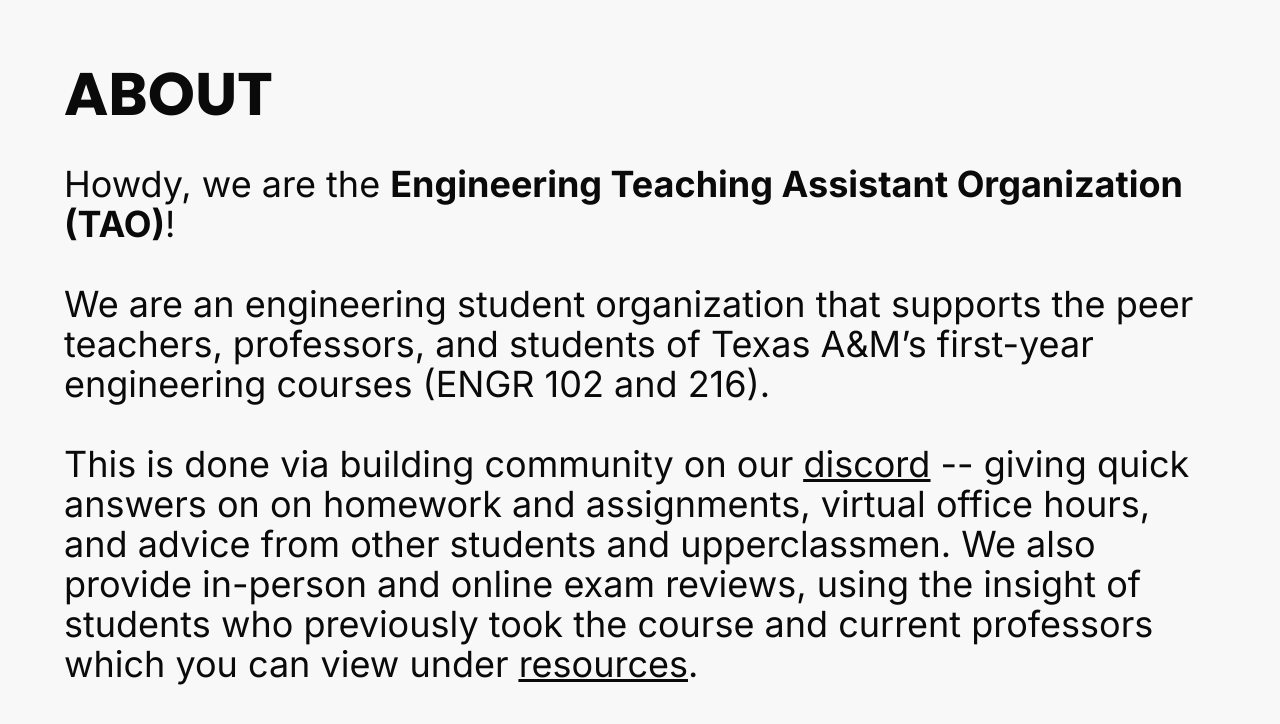
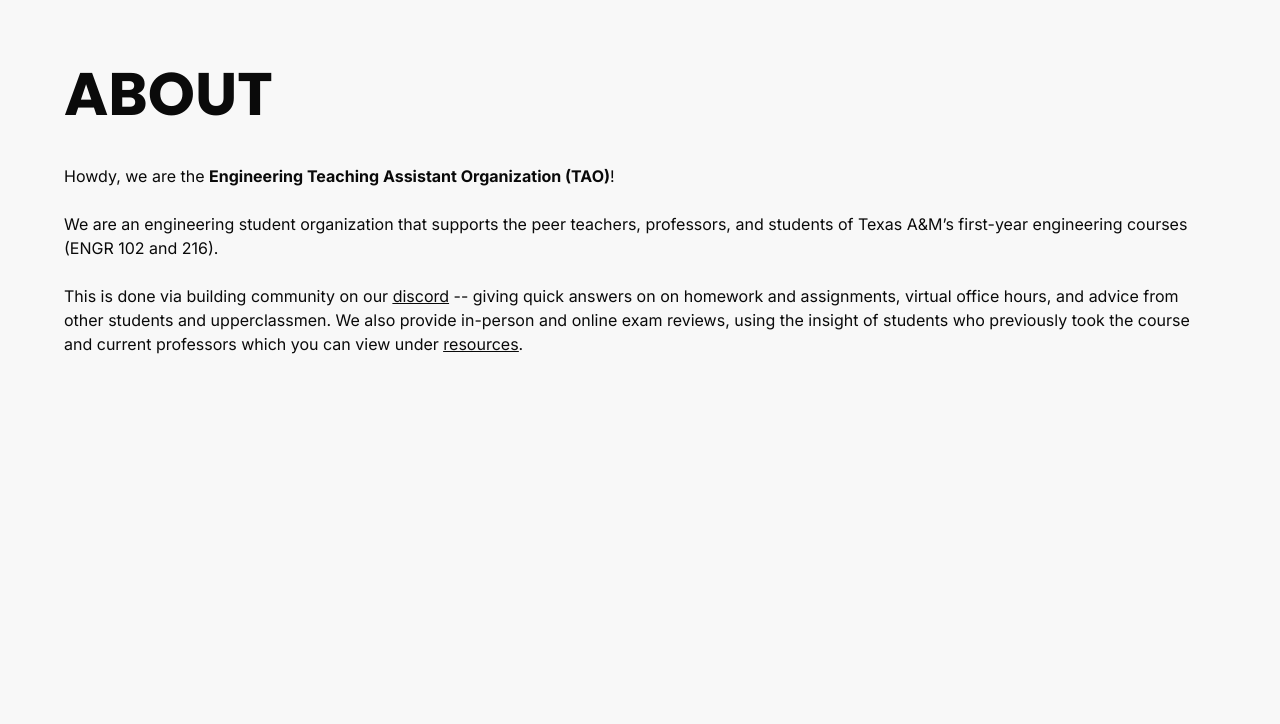
Before and after one commit to TAO-ENGR/club-website, a Next.js app in the folder club-website/: page /about in a window 1280 px wide. Shown: the top 724 px of the page. Built offline with nearby package versions, Linux system fonts and the light colour scheme.

Commit message:
font size, resources link --> home, maroon links

```diff
--- a/club-website/src/app/about/about.module.css
+++ b/club-website/src/app/about/about.module.css
@@ -1,3 +1,7 @@
 .bg-light-gray {
   background-color: #f8f8f8;
 }
+
+.text-maroon {
+  color: #821a1b;
+}
--- a/club-website/src/app/about/page.tsx
+++ b/club-website/src/app/about/page.tsx
@@ -9,7 +9,7 @@ export default function About() {
         <h1 className="font-bold text-6xl mb-10" style={poppins.style}>
           ABOUT
         </h1>
-        <p className="Inter text-4xl">
+        <p className="Inter text-md">
           Howdy, we are the{" "}
           <b>Engineering Teaching Assistant Organization (TAO)</b>!
           <br />
@@ -20,7 +20,7 @@ export default function About() {
           <br />
           <br />
           This is done via building community on our{" "}
-          <u>
+          <u className="hover:text-maroon">
             <a href="https://tx.ag/taoserver" target="_blank">
               discord
             </a>
@@ -30,8 +30,8 @@ export default function About() {
           provide in-person and online exam reviews, using the insight of
           students who previously took the course and current professors which
           you can view under{" "}
-          <u>
-            <Link href="/resources">resources</Link>
+          <u className="hover:text-maroon">
+            <Link href="/">resources</Link>
           </u>
           .
         </p>
```
